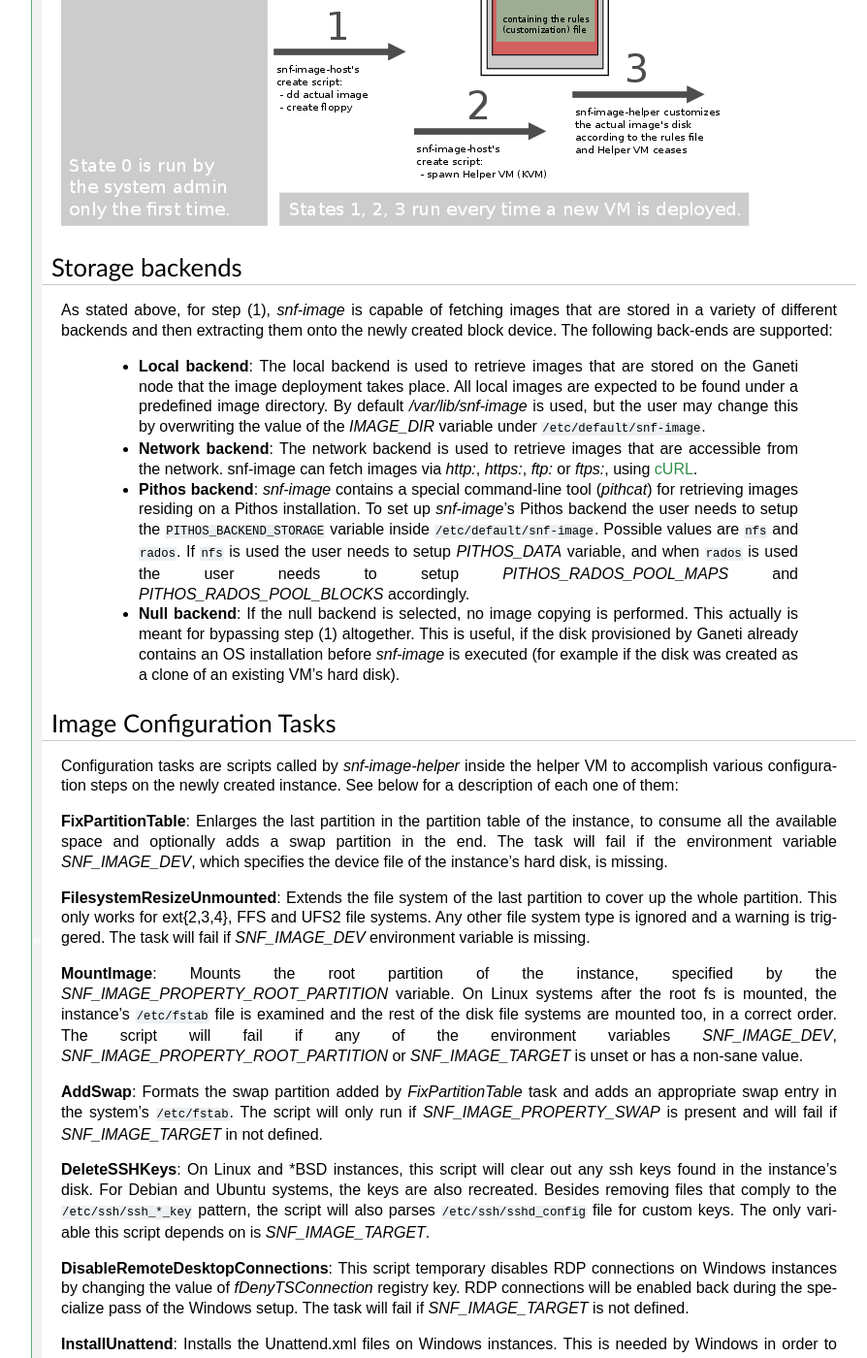
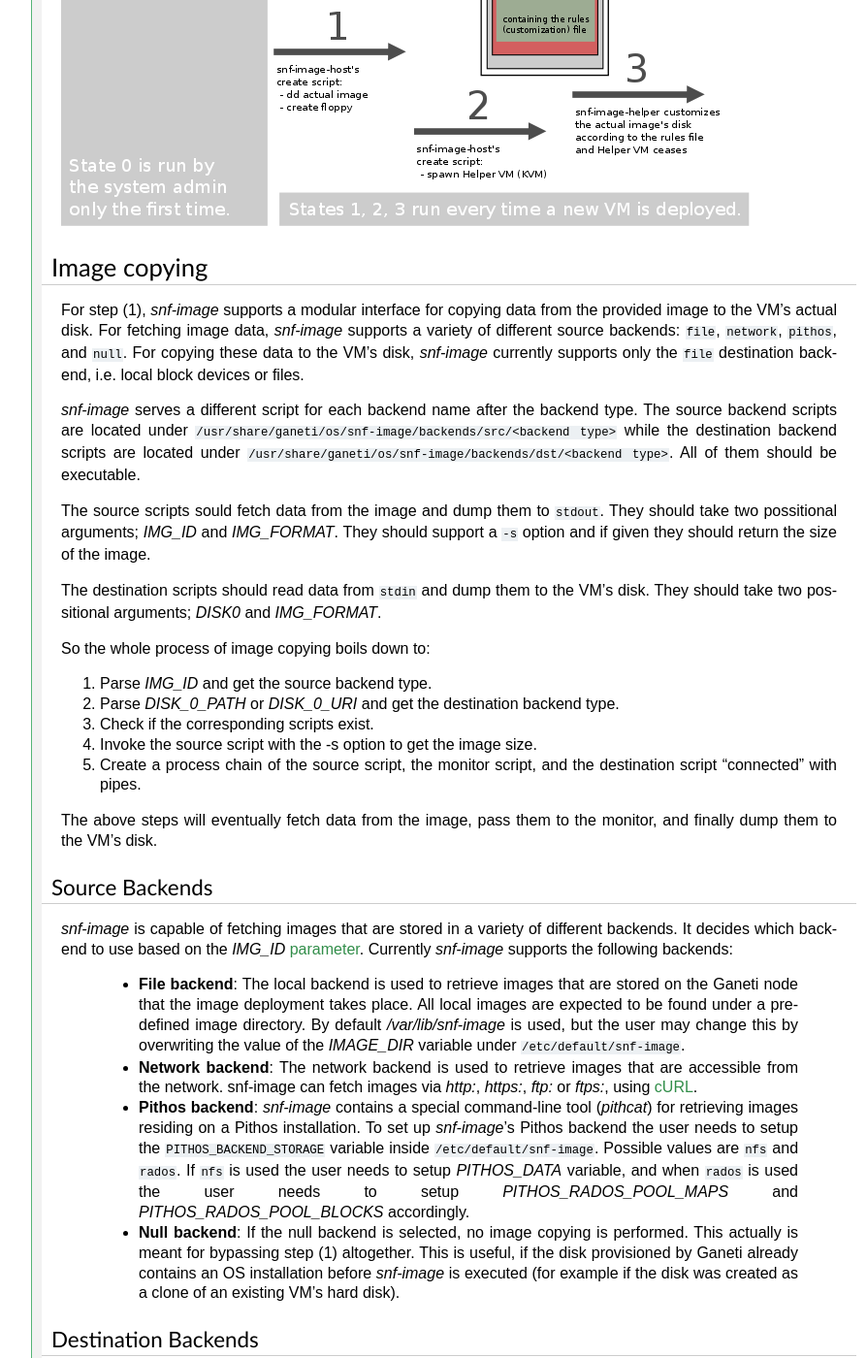
Before and after one commit to grnet/snf-image, a Sphinx documentation site: the page built from docs/architecture.rst, in a window 1280 px wide and 1400 px high, scrolled down 1729 px. Shown: the whole window at 97% size, without its empty margins (187-1081 px from the left). Built offline with Sphinx 7.4.7, drawn with Linux system fonts in a browser that asks for light colours; some of the changed text lies outside the part shown.

Commit message:
Make the process of image copying modular
With this patch, snf-image supports a modular interface for copying
data from the provided image to the VM's actual disk.

For fetching image data, a variety of different source backends are
supported: `file', `network', `pithos', and `null'. For copying
these data to the VM's disk, this patch introduces the `file'
destination backend, i.e. for local block devices or files. Each
backend corresponds to a separate script.

In a nutshell, the copy procedure boils down to:

1) Parse IMG_ID and get the source backend type.
2) Parse DISK_0_PATH or DISK_0_URI and get the destination backend type.
3) Check if the corresponding scripts exist.
4) Invoke the source script with the `-s' option to get the image size.
5) Create a process chain of the source script, the monitor script,
   and the destination script "connected" with pipes.

The above steps will eventually fetch data from the image, pass them
to the monitor, and finally dump them to the VM's disk.

This patch also moves handling of file system dumps to the
script of the `file` destination backend.

Signed-off-by: Dimitris Aragiorgis <dimitris.aragiorgis@gmail.com>

```diff
--- a/docs/architecture.rst
+++ b/docs/architecture.rst
@@ -83,16 +83,56 @@ The architecture is presented below:
 .. image:: images/arch.png
 
 
-.. _storage-backends:
+.. _image-copy:
 
-Storage backends
-^^^^^^^^^^^^^^^^
+Image copying
+^^^^^^^^^^^^^
 
-As stated above, for step (1), *snf-image* is capable of fetching images that
-are stored in a variety of different backends and then extracting them onto the
-newly created block device. The following back-ends are supported:
+For step (1), *snf-image* supports a modular interface for copying data from the
+provided image to the VM's actual disk. For fetching image data, *snf-image*
+supports a variety of different source backends: ``file``, ``network``,
+``pithos``, and ``null``. For copying these data to the VM's disk, *snf-image*
+currently supports only the ``file`` destination backend, i.e. local block
+devices or files.
 
- * **Local backend**:
+*snf-image* serves a different script for each backend name after the backend
+type. The source backend scripts are located under
+``/usr/share/ganeti/os/snf-image/backends/src/<backend type>`` while the
+destination backend scripts are located under
+``/usr/share/ganeti/os/snf-image/backends/dst/<backend type>``. All of them
+should be executable.
+
+The source scripts sould fetch data from the image and dump them to ``stdout``.
+They should take two possitional arguments; *IMG_ID* and *IMG_FORMAT*. They
+should support a ``-s`` option and if given they should return the size of the
+image.
+
+The destination scripts should read data from ``stdin`` and dump them to the
+VM's disk. They should take two possitional arguments; *DISK0* and *IMG_FORMAT*.
+
+So the whole process of image copying boils down to:
+
+#. Parse *IMG_ID* and get the source backend type.
+#. Parse *DISK_0_PATH* or *DISK_0_URI* and get the destination backend type.
+#. Check if the corresponding scripts exist.
+#. Invoke the source script with the -s option to get the image size.
+#. Create a process chain of the source script, the monitor script,
+   and the destination script "connected" with pipes.
+
+The above steps will eventually fetch data from the image, pass them
+to the monitor, and finally dump them to the VM's disk.
+
+.. _source-backends:
+
+Source Backends
+"""""""""""""""
+
+*snf-image* is capable of fetching images that are stored in a variety of
+different backends. It decides which backend to use based on the *IMG_ID*
+:ref:`parameter <image-id>`. Currently *snf-image* supports the following
+backends:
+
+ * **File backend**:
    The local backend is used to retrieve images that are stored on the Ganeti
    node that the image deployment takes place. All local images are expected to
    be found under a predefined image directory. By default */var/lib/snf-image*
@@ -120,6 +160,43 @@ newly created block device. The following back-ends are supported:
    disk provisioned by Ganeti already contains an OS installation before
    *snf-image* is executed (for example if the disk was created as a clone of
    an existing VM's hard disk).
+
+.. _destination-backends:
+
+Destination Backends
+""""""""""""""""""""
+
+Since Ganeti supports userspace access to disks (e.g. via the RBD
+and the ExtStorage disk template) the existence of a local block device should
+not be taken for granted, and thus a simple ``dd`` might not work. For example,
+in case of RADOS without having the volume locally mapped this would not work.
+Additionally in case of Archipelago, if we choose to go only with QEMU userspace
+support (without using blktap to create a local block device) this would not
+work either.
+
+To get the destination backend type, *snf-image* first parses the *DISK_0_PATH*
+as exported by Ganeti. If this is neither a block device nor a file, it
+parsed *DISK_0_URI*. If found, the expected format is::
+
+  <backend type>:<some identifier>
+
+For example, in case of RADOS, the *DISK_0_URI* would be something like::
+
+  rbd:<rbd pool>/<rbd name>
+
+or, in case of Archipelago, it would be::
+
+  archipelago:<volume name>
+
+Currently *snf-image* supports the following backends:
+
+ * **File backend**:
+   This backend supports instance disks that are local files or block devices.
+   The image data will get dumped to the VM's disk using a simple ``dd`` reading
+   from stdin. In case of ntfsdump or extdump image types, the script
+   will losetup the disk, create partitions, install a new MBR then copy
+   the filesystem on the first partition.
+
 
 .. _image-configuration-tasks:
 
```
Also changed, not shown: docs/interface.rst (+11 -7 lines), 7 other files.
